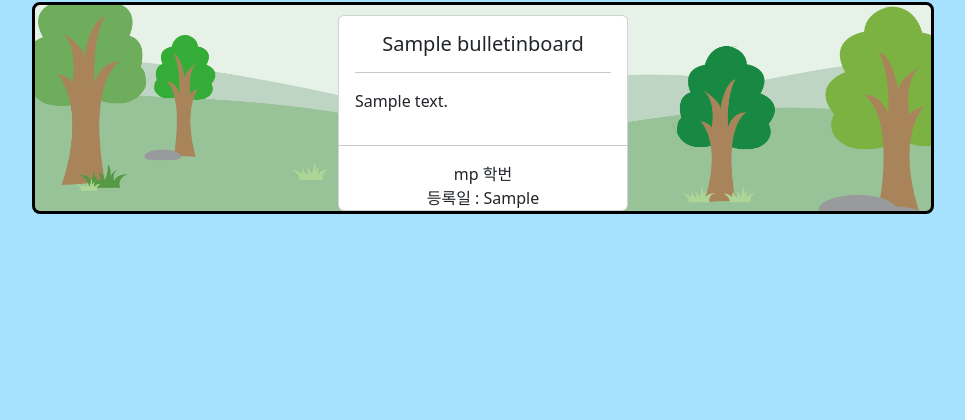
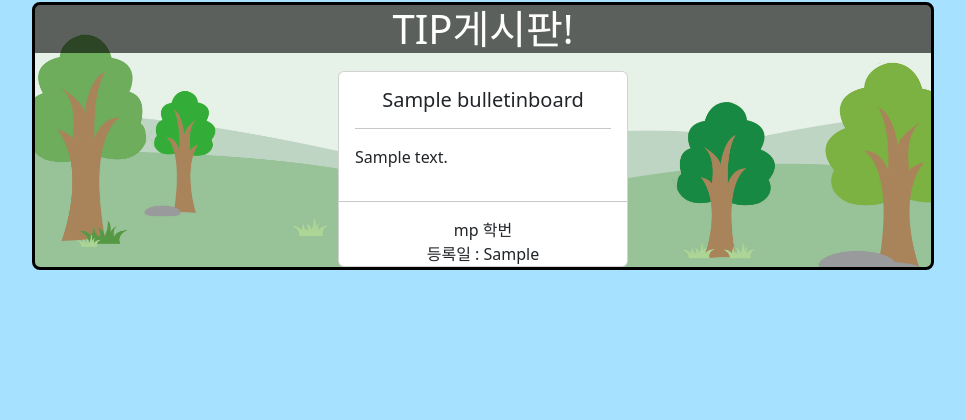
Before and after one commit to hongjunpyo123/Daejin_Load, a PHP site: page /bulletinboard.php in a window 1280 px wide. Shown: the part 68-488 px from the top of the page, without its empty margins (157-1122 px from the left). Run offline with PHP 8.4, Linux system fonts and the light colour scheme; the visitor is signed in with stand-in values (Sample User, id 1); tables that the repository leaves empty or names only in its code hold one stand-in row (values such as "Sample post"); some web fonts are replaced.

Commit message:
design: h1테그 TIP게시판 문구 추가

```diff
--- a/bulletinboard.php
+++ b/bulletinboard.php
@@ -175,6 +175,11 @@
                 text-shadow: 2px 2px 4px #000000;
             }
 
+            .tip{
+                background-color: rgba(0, 0, 0, 0.6);
+                color: white;
+            }
+
             @media (max-width: 875px) {
             .card {
                 width: 100px;
@@ -301,7 +306,7 @@
         <div class="background">
 
             <div class="card_container" onclick="">
-
+                <h1 style="width: 100%; text-align: center;" class="tip">TIP게시판!</h1>
                 <?php
                     if($result->num_rows <= 0){
                         $search = '';
```
